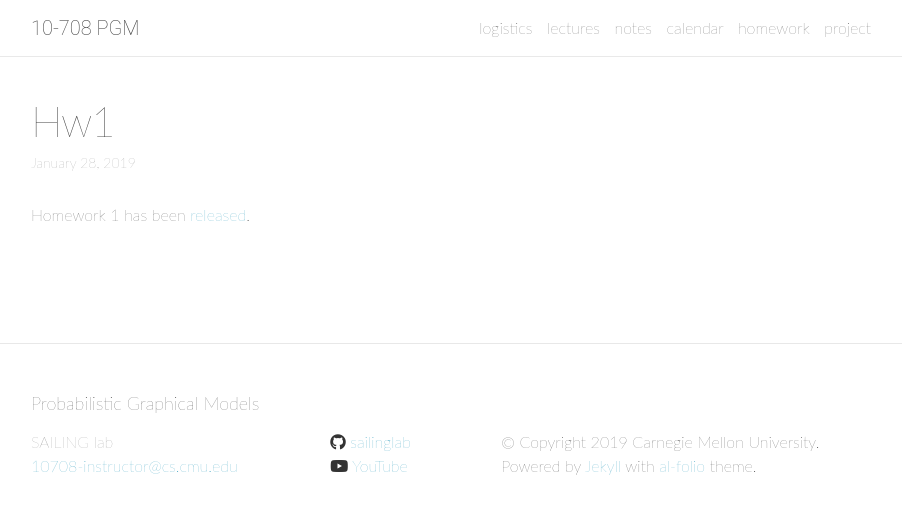
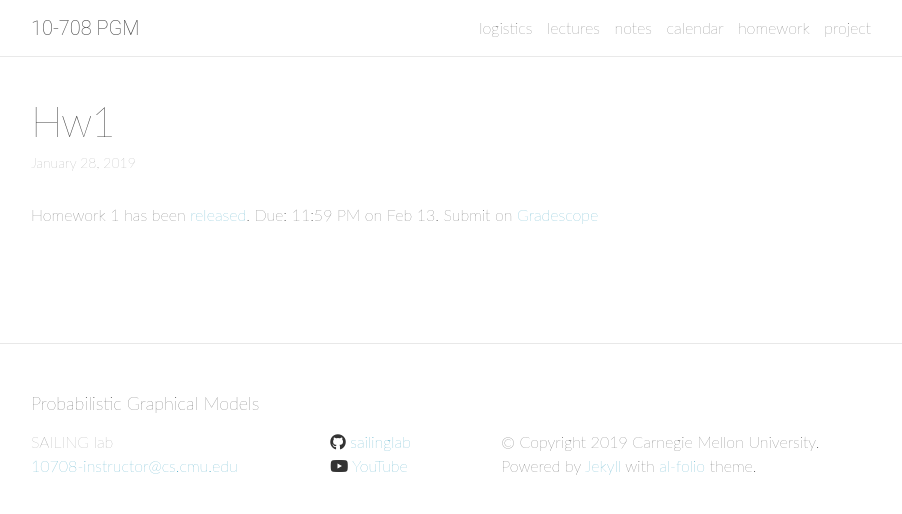
Before and after one commit to sailinglab/pgm-spring-2019, a Jekyll site: the page built from _announcements/2019-01-28-hw1.md, in a window 1280 px wide. Shown: the top 514 px of the page, without its empty margins (189-1091 px from the left). Built offline with Jekyll 4.4.1, drawn with Linux system fonts in a browser that asks for light colours; nearby versions of some CDN libraries; comment, search, counter and statistics services are not loaded.

Commit message:
Update 2019-01-28-hw1.md

```diff
--- a/_announcements/2019-01-28-hw1.md
+++ b/_announcements/2019-01-28-hw1.md
@@ -5,3 +5,5 @@ inline: true
 ---
 
 Homework 1 has been [released]({{ "/homework" | relative_url }}).
+Due: 11:59 PM on Feb 13.
+Submit on [Gradescope](https://www.gradescope.com/courses/36025){:target="\_blank"}
```
